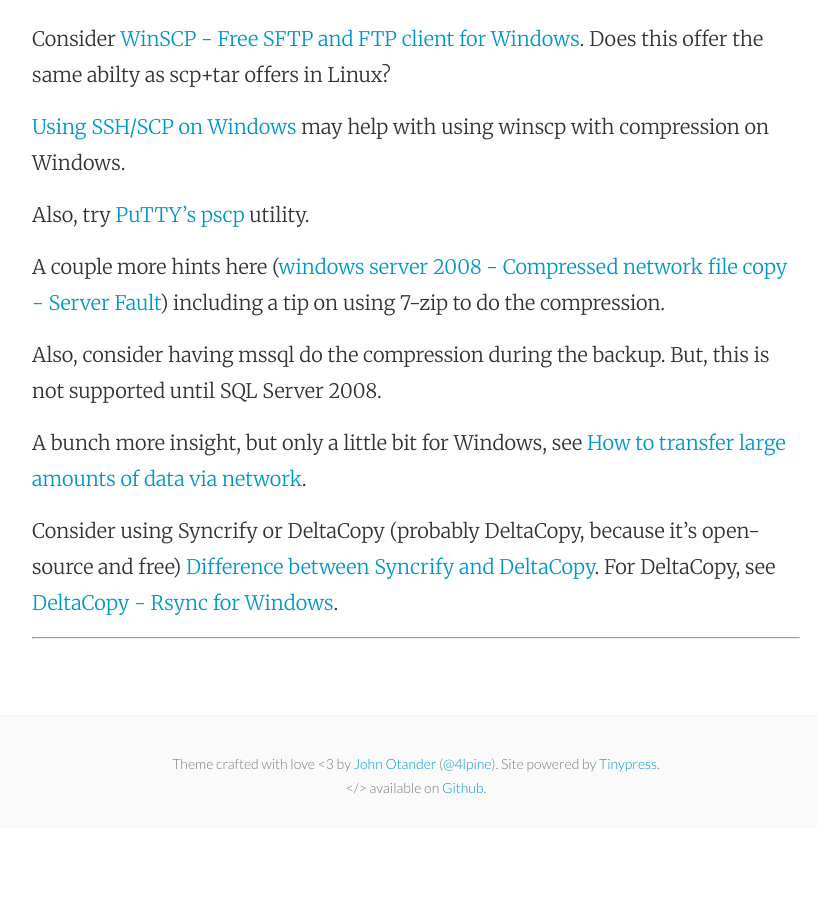
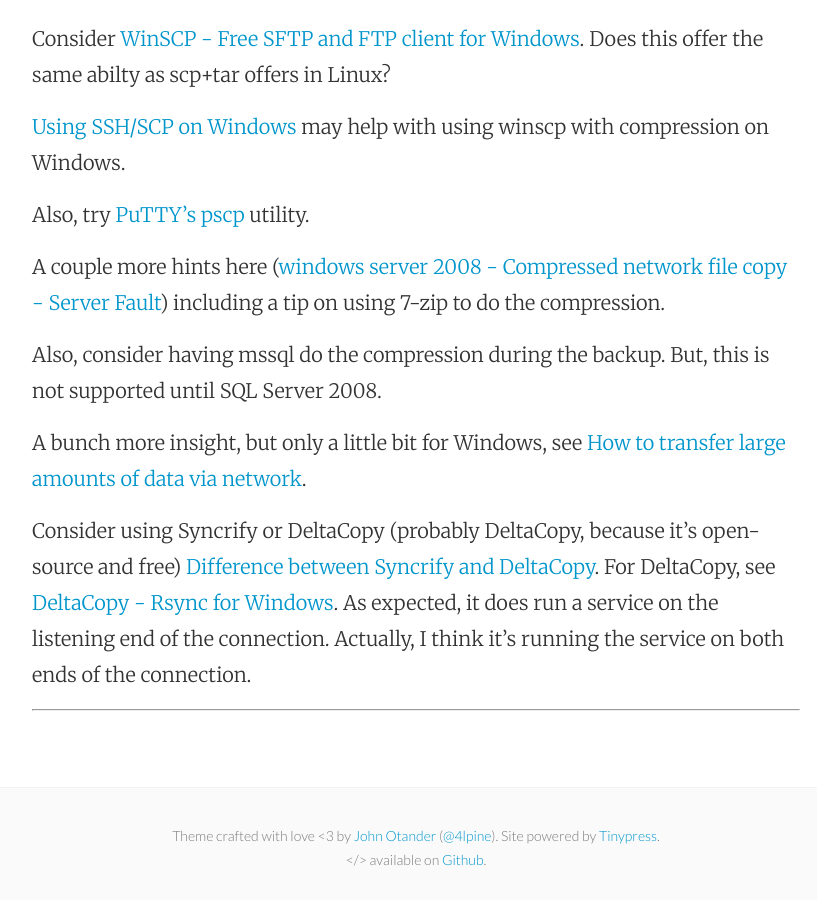
Before and after one commit to mattymaloney/mattymaloney.github.io, a Jekyll site: the page built from _posts/2016-02-23-windows-file-copy-util.md, in a window 1280 px wide and 900 px high, scrolled down 1504 px. Shown: the whole window, without its empty margins (224-1041 px from the left). Built offline with Jekyll 4.4.1, drawn with Linux system fonts in a browser that asks for light colours; before the commit the page ends 2332 px from its top, so only the background shows below that.

Commit message:
Updated 2016-02-23-windows-file-copy-util.md

```diff
--- a/_posts/2016-02-23-windows-file-copy-util.md
+++ b/_posts/2016-02-23-windows-file-copy-util.md
@@ -39,6 +39,6 @@
 
 A bunch more insight, but only a little bit for Windows, see [How to transfer large amounts of data via network](http://moo.nac.uci.edu/~hjm/HOWTO_move_data.html).
 
-Consider using Syncrify or DeltaCopy (probably DeltaCopy, because it's open-source and free) [Difference between Syncrify and DeltaCopy](http://web.synametrics.com/SyncrifyVsDeltaCopy.htm). For DeltaCopy, see [DeltaCopy - Rsync for Windows](http://www.aboutmyip.com/AboutMyXApp/DeltaCopy.jsp).
+Consider using Syncrify or DeltaCopy (probably DeltaCopy, because it's open-source and free) [Difference between Syncrify and DeltaCopy](http://web.synametrics.com/SyncrifyVsDeltaCopy.htm). For DeltaCopy, see [DeltaCopy - Rsync for Windows](http://www.aboutmyip.com/AboutMyXApp/DeltaCopy.jsp). As expected, it does run a service on the listening end of the connection. Actually, I think it's running the service on both ends of the connection.
 
 ---
```
